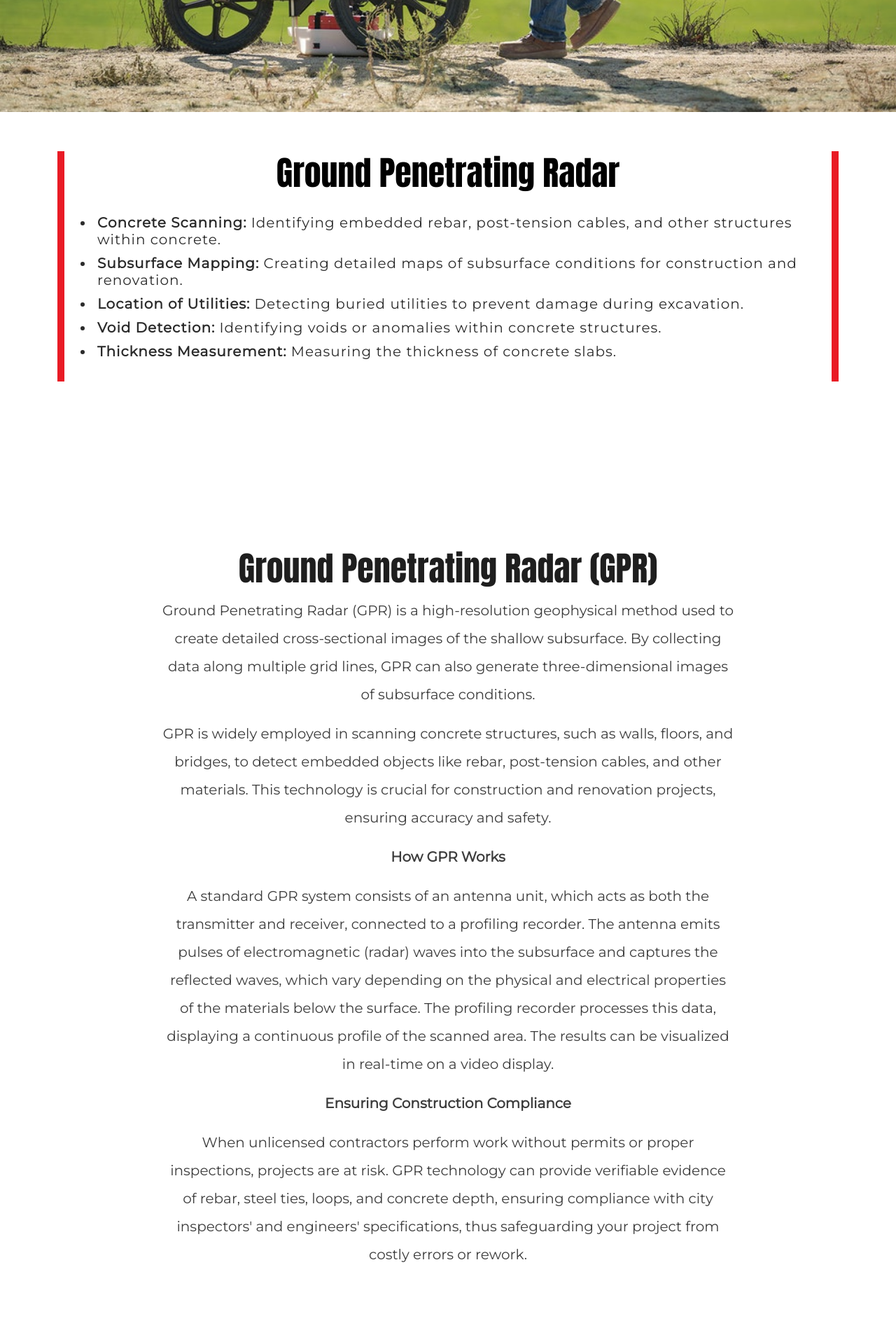
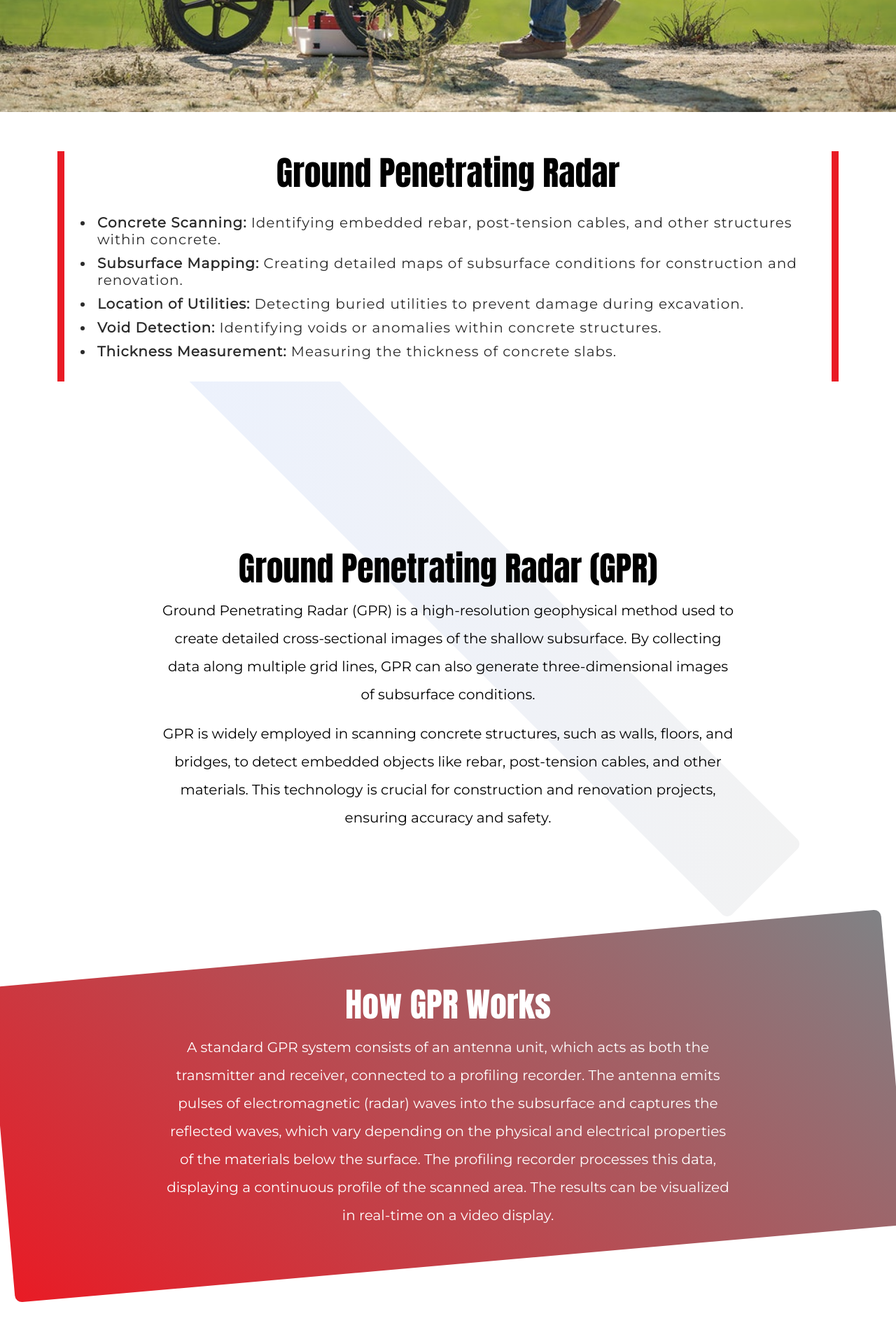
Before and after one commit to jishanhoshen/Dynify, a PHP site: page / in a window 1280 px wide. Shown: the part 640-2560 px from the top of the page at 70% size. Run offline with PHP 8.4, Linux system fonts and the light colour scheme; data that the repository does not hold is empty.

Commit message:
update style

```diff
--- a/app/Views/home.php
+++ b/app/Views/home.php
@@ -32,7 +32,7 @@
 
 
 
-<section class="pricing" id="pricing">
+<section class="pricing" id="gpr">
   <div class="container">
     <div class="pricing-area text-right">
       <!-- <span class="short-title">Pricing</span> -->
@@ -42,9 +42,29 @@
       <div>
         <p>Ground Penetrating Radar (GPR) is a high-resolution geophysical method used to create detailed cross-sectional images of the shallow subsurface. By collecting data along multiple grid lines, GPR can also generate three-dimensional images of subsurface conditions.</p>
         <p>GPR is widely employed in scanning concrete structures, such as walls, floors, and bridges, to detect embedded objects like rebar, post-tension cables, and other materials. This technology is crucial for construction and renovation projects, ensuring accuracy and safety.</p>
-        <p><b>How GPR Works</b></p>
+      </div>
+    </div>
+  </div>
+</section>
+
+<section class="pricing" id="how-gpr-works">
+  <div class="container">
+    <div class="pricing-area text-right">
+      <!-- <span class="short-title">Pricing</span> -->
+      <h1 class="long-title">How GPR Works</h1>
+      <div>
         <p>A standard GPR system consists of an antenna unit, which acts as both the transmitter and receiver, connected to a profiling recorder. The antenna emits pulses of electromagnetic (radar) waves into the subsurface and captures the reflected waves, which vary depending on the physical and electrical properties of the materials below the surface. The profiling recorder processes this data, displaying a continuous profile of the scanned area. The results can be visualized in real-time on a video display.</p>
-        <p><b>Ensuring Construction Compliance</b></p>
+      </div>
+    </div>
+  </div>
+</section>
+
+<section class="pricing" id="pricing">
+  <div class="container">
+    <div class="pricing-area text-right">
+      <!-- <span class="short-title">Pricing</span> -->
+      <h1 class="long-title">Ensuring Construction Compliance</h1>
+      <div>
         <p>When unlicensed contractors perform work without permits or proper inspections, projects are at risk. GPR technology can provide verifiable evidence of rebar, steel ties, loops, and concrete depth, ensuring compliance with city inspectors' and engineers' specifications, thus safeguarding your project from costly errors or rework.</p>
       </div>
     </div>
--- a/app/Views/layout/navbar.php
+++ b/app/Views/layout/navbar.php
@@ -1,25 +1,25 @@
 <nav class="navbar navbar-expand-lg navbar-light bg-white">
   <div class="container">
     <a class="navbar-brand" href="#">
-      <img src="storage/images/logo.jpg" alt="" height="112" class="d-inline-block align-text-top"/>
+      <img src="storage/images/logo.jpg" alt="" height="72" class="d-inline-block align-text-top" />
     </a>
     <button class="navbar-toggler" type="button" data-bs-toggle="collapse" data-bs-target="#navbarSupportedContent" aria-controls="navbarSupportedContent" aria-expanded="false" aria-label="Toggle navigation">
       <span class="navbar-toggler-icon"></span>
     </button>
     <div class="collapse navbar-collapse" id="navbarSupportedContent">
       <ul class="navbar-nav ms-auto mb-2 mb-lg-0">
-        <!-- <li class="nav-item">
-          <a class="nav-link" href="#services">Services</a>
+        <li class="nav-item">
+          <a class="nav-link" href="#gpr" title="Ground Penetrating Radar (GPR)">GPR</a>
         </li>
         <li class="nav-item">
-          <a class="nav-link" href="#pricing">Pricing</a>
+          <a class="nav-link" href="#how-gpr-works">How GPR Works</a>
         </li>
         <li class="nav-item">
           <a class="nav-link" href="#about-us">About Us</a>
         </li>
         <li class="nav-item d-none d-lg-block">
           <span class="nav-link">|</span>
-        </li> -->
+        </li>
         <li class="nav-item">
           <a class="nav-link" href="tel:6788664177">678-866-4177</a>
         </li>
--- a/public/dist/css/style.css
+++ b/public/dist/css/style.css
@@ -35,6 +35,7 @@ html {
   z-index: 9999;
   background-color: #FFF;
   box-shadow: 0 4px 8px 0 rgba(0, 0, 0, 0.2), 0 6px 20px 0 rgba(0, 0, 0, 0.19);
+  padding: 28px 0px !important;
 }
 
 .nav-item .nav-link {
@@ -213,6 +214,42 @@ html {
 
 .pricing {
   padding-top: 140px;
+  position: relative;
+}
+
+.pricing::before {
+  content: "";
+  position: absolute;
+  top: 0;
+  left: 0;
+  width: 100%;
+  height: 100%;
+  z-index: -1;
+}
+
+#gpr::before {
+  background: linear-gradient(45deg, rgb(57, 116, 243), rgb(128 130 133));
+  transform: rotate(45deg);
+  border-radius: 10px;
+  height: 152px;
+  opacity: 0.1;
+  top: 130px;
+}
+
+#how-gpr-works::before {
+  background: linear-gradient(45deg, rgb(233 27 37), rgb(128 130 133));
+  transform: rotate(-5deg);
+  border-radius: 10px;
+  top: 130px;
+  height: calc(100% - 115px);
+}
+
+#how-gpr-works::before {
+  background: linear-gradient(45deg, rgb(233 27 37), rgb(128 130 133));
+  transform: rotate(-5deg);
+  border-radius: 10px;
+  top: 130px;
+  height: calc(100% - 115px);
 }
 
 .pricing-area {
@@ -227,12 +264,20 @@ html {
   color: #0E35AA;
 }
 
+#how-gpr-works .pricing-area h1 {
+  color: #ffffff;
+}
+
+#how-gpr-works .pricing-area p {
+  color: #ffffff;
+}
+
 .pricing-area h1 {
-  color: #1E1E1E;
+  color: #000000;
 }
 
 .pricing-area p {
-  color: #3D3D3D;
+  color: #000000;
   text-align: center;
   font-family: Montserrat;
   font-size: 20px;
```
